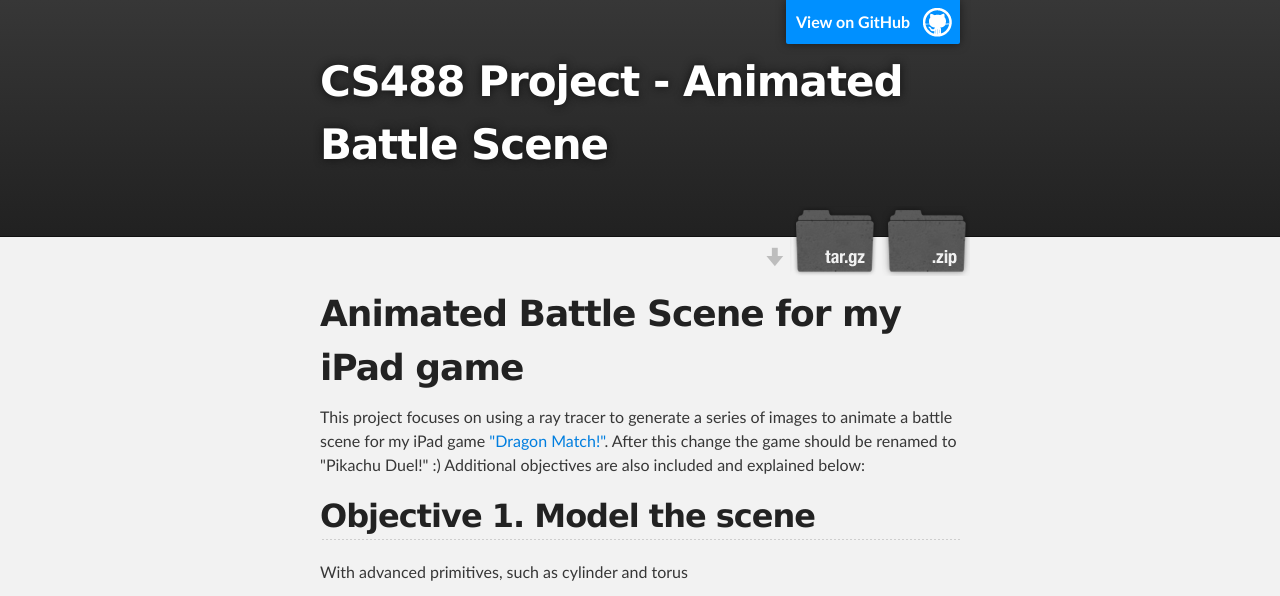
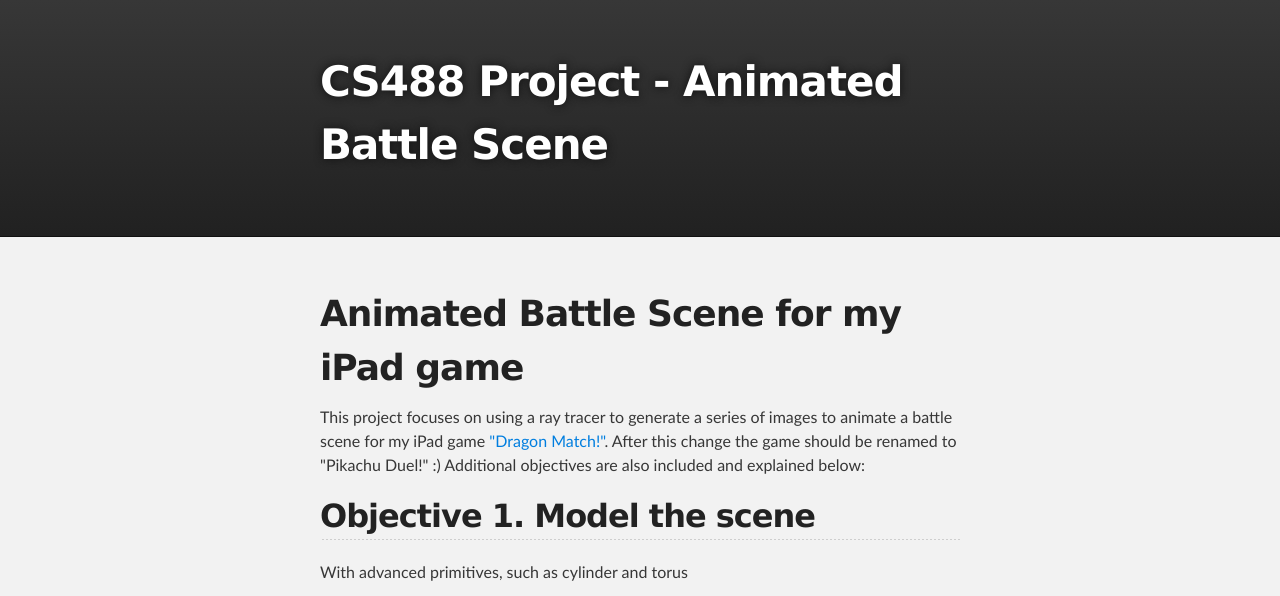
Before and after one commit to gyfelton/cs488-project-website, a plain HTML site: page index.html in a window 1280 px wide. Shown: the top 596 px of the page. Drawn offline with Linux system fonts and the light colour scheme.

Commit message:
remove github related links on header

```diff
--- a/index.html
+++ b/index.html
@@ -16,15 +16,8 @@
     <!-- HEADER -->
     <div id="header_wrap" class="outer">
         <header class="inner">
-          <a id="forkme_banner" href="https://github.com/gyfelton/cs488-project-website">View on GitHub</a>
-
           <h1 id="project_title">CS488 Project - Animated Battle Scene</h1>
           <h2 id="project_tagline"></h2>
-
-            <section id="downloads">
-              <a class="zip_download_link" href="https://github.com/gyfelton/cs488-project-website/zipball/master">Download this project as a .zip file</a>
-              <a class="tar_download_link" href="https://github.com/gyfelton/cs488-project-website/tarball/master">Download this project as a tar.gz file</a>
-            </section>
         </header>
     </div>
 
```
